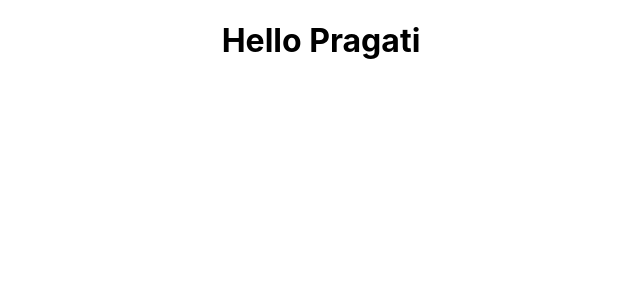
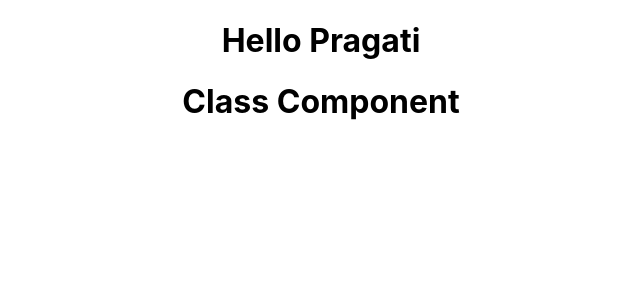
Before and after one commit to PragatiVerma18/Introduction-to-ReactJS, a React (Create React App) app in the folder hello-world/: page / in a window 1280 px wide. Shown: the top 300 px of the page, without its empty margins (319-959 px from the left). Built offline with nearby package versions, Linux system fonts and the light colour scheme.

Commit message:
first class component

```diff
--- a/hello-world/src/App.js
+++ b/hello-world/src/App.js
@@ -2,12 +2,13 @@
 import logo from './logo.svg';
 import './App.css';
 import Greet from './components/Greet'
-
+import Welcome from './components/Welcome'
 class App extends Component {
   render(){
   return (
     <div className="App">
       <Greet/>
+      <Welcome/>
     </div>
   );
 }
--- a/hello-world/src/components/Greet.js
+++ b/hello-world/src/components/Greet.js
@@ -1,7 +1,9 @@
 import React from 'react';
 
-function Greet(){
-  return <h1>Hello Pragati</h1>
-}
+// function Greet(){
+//   return <h1>Hello Pragati</h1>
+// }
+
+const Greet = ()=> <h1> Hello Pragati</h1>
 
 export default Greet;
--- /dev/null
+++ b/hello-world/src/components/Welcome.js
@@ -0,0 +1,10 @@
+import React, {Component} from 'react';
+
+class Welcome extends Component {
+  render()
+  {
+    return <h1>Class Component</h1>
+  }
+}
+
+export default Welcome;
```
